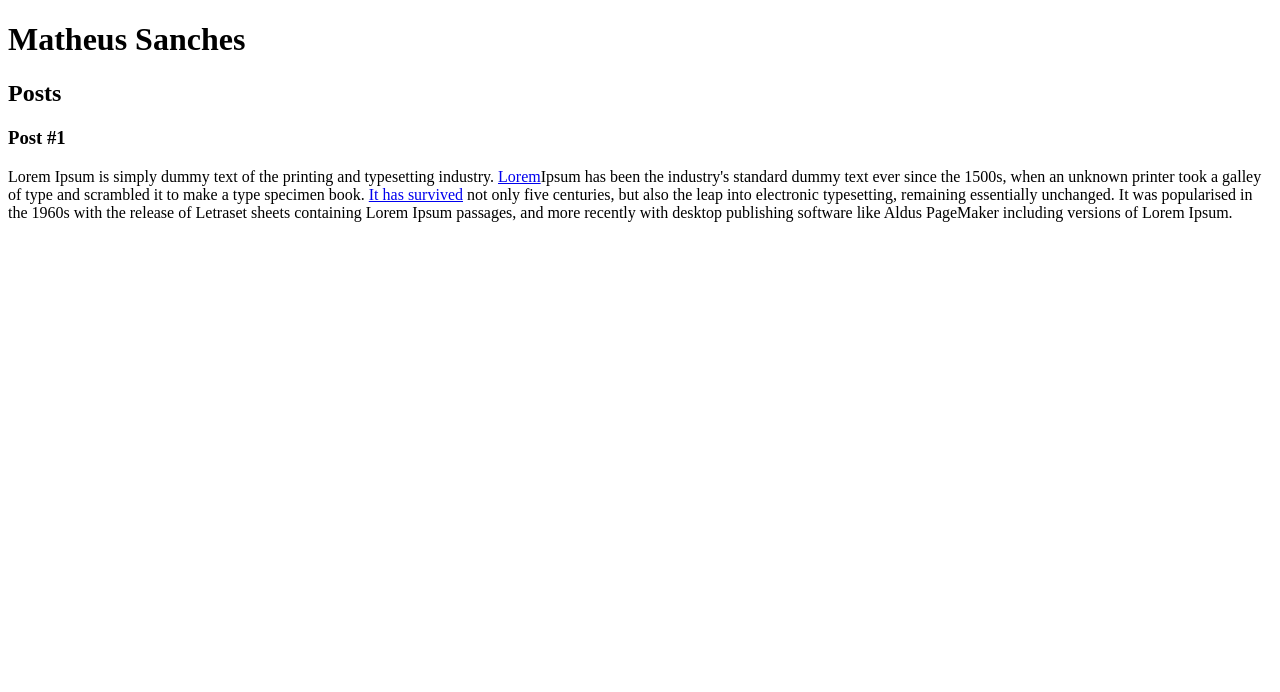
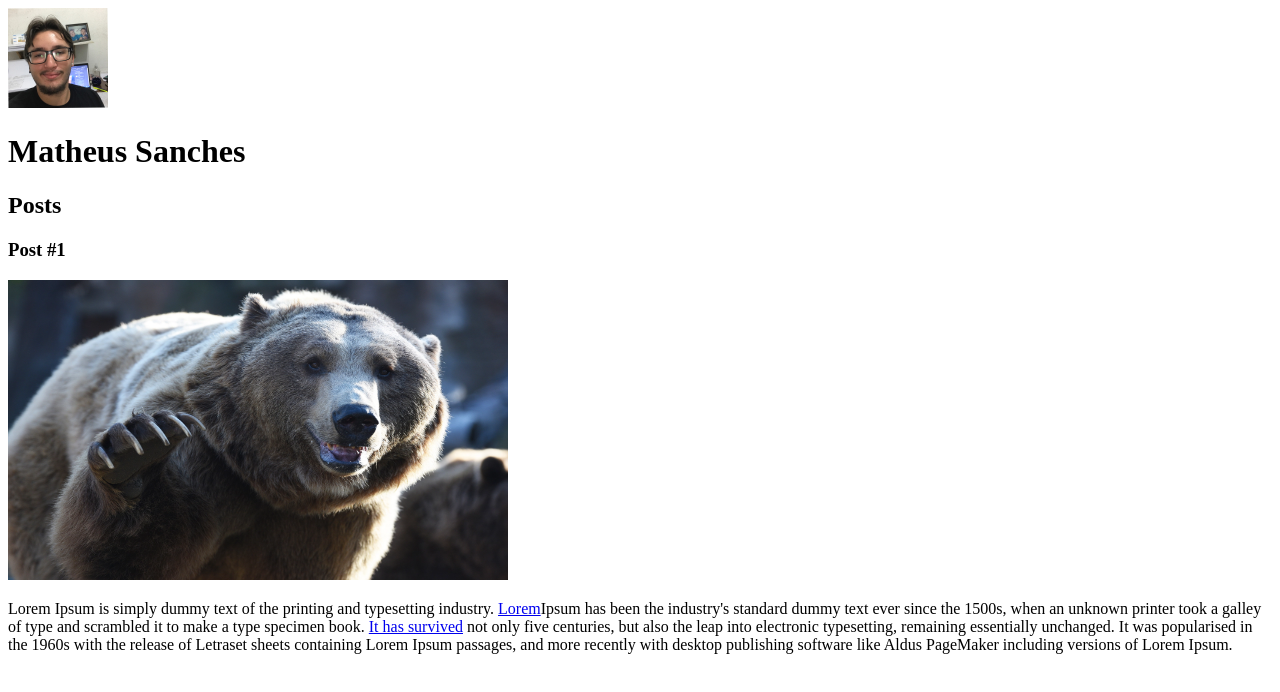
Before and after one commit to MatheusSanches02/Santander-Bootcamp, a plain HTML site: page 01-HTML-Class/index.html in a window 1280 px wide. Drawn offline with Linux system fonts and the light colour scheme.

Commit message:
Trabalhando com imagens e estilização in-line

```diff
--- a/01-HTML-Class/index.html
+++ b/01-HTML-Class/index.html
@@ -6,6 +6,7 @@
     </head>
     <body>
         <header>
+            <img src="matheus.jpg" alt="Rosto do Matheus" style="width: 100px;height: 100px;">
             <h1>Matheus Sanches</h1>
         </header>
         <section>
@@ -15,6 +16,7 @@
             <article>
                 <header>
                     <h3>Post #1</h3>
+                    <img src="urso.jpg" alt="Imagem de um urso pardo" style="width: 500px;height: 300px">
                 </header>
                 <p>
                     Lorem Ipsum is simply dummy text of the printing and typesetting industry.
```
Also changed, not shown: 01-HTML-Class/matheus.jpg (added), 01-HTML-Class/urso.jpg (added).
